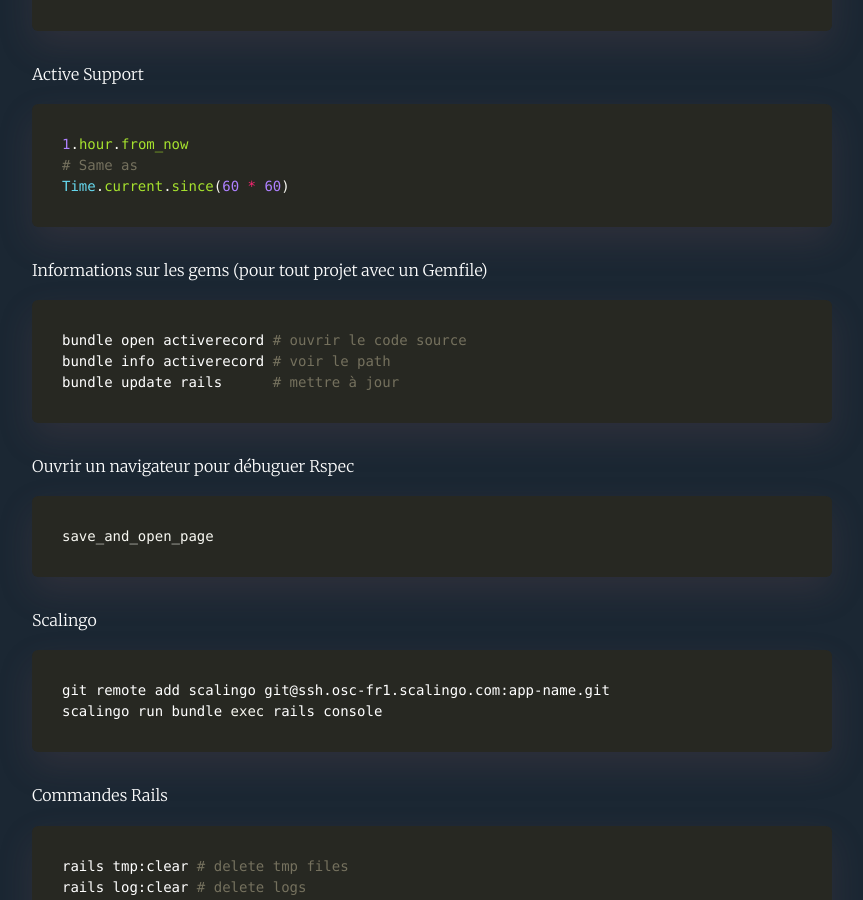
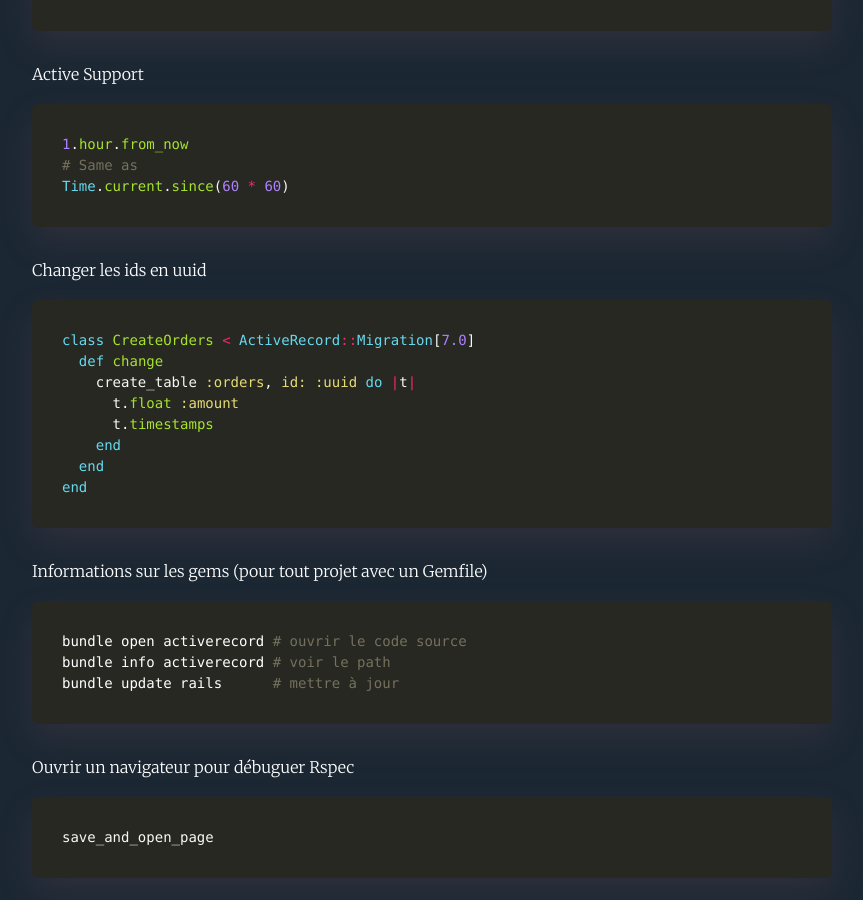
Before and after one commit to alexandrebk/alexandrebk.github.io, a Jekyll site: the page built from cheat_sheets/rails.md, in a window 1280 px wide and 900 px high, scrolled down 1667 px. Shown: the whole window, without its empty margins (208-1071 px from the left). Built offline with Jekyll 4.4.1, drawn with Linux system fonts in a browser that asks for light colours; nearby versions of some CDN libraries.

Commit message:
Updates Cheat Sheet

````diff
--- a/cheat_sheets/rails.md
+++ b/cheat_sheets/rails.md
@@ -74,6 +74,18 @@ Active Support
 Time.current.since(60 * 60)
 ```
 
+Changer les ids en uuid
+
+```ruby
+class CreateOrders < ActiveRecord::Migration[7.0]
+  def change
+    create_table :orders, id: :uuid do |t|
+      t.float :amount
+      t.timestamps
+    end
+  end
+end
+```
 
 Informations sur les gems (pour tout projet avec un Gemfile)
 
````
Also changed, not shown: cheat_sheets/sql.md (+3 -3 lines).
